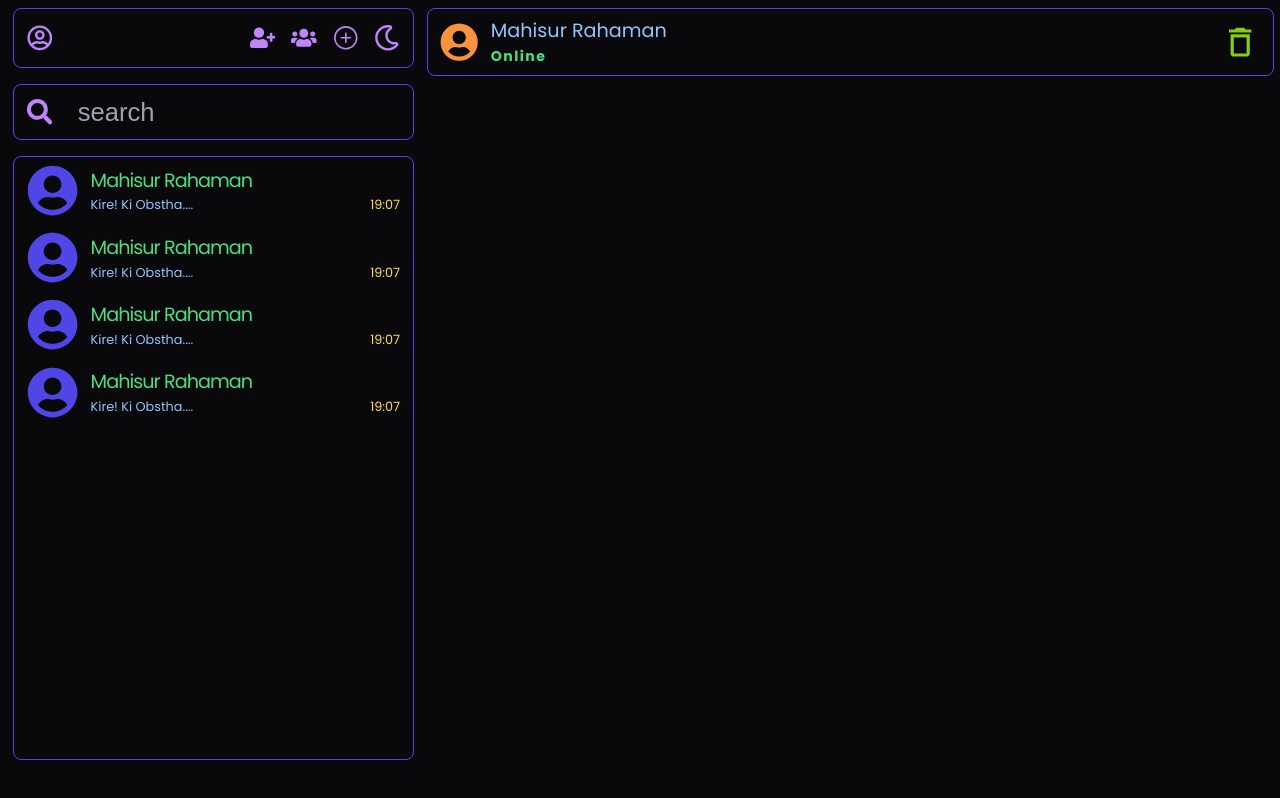
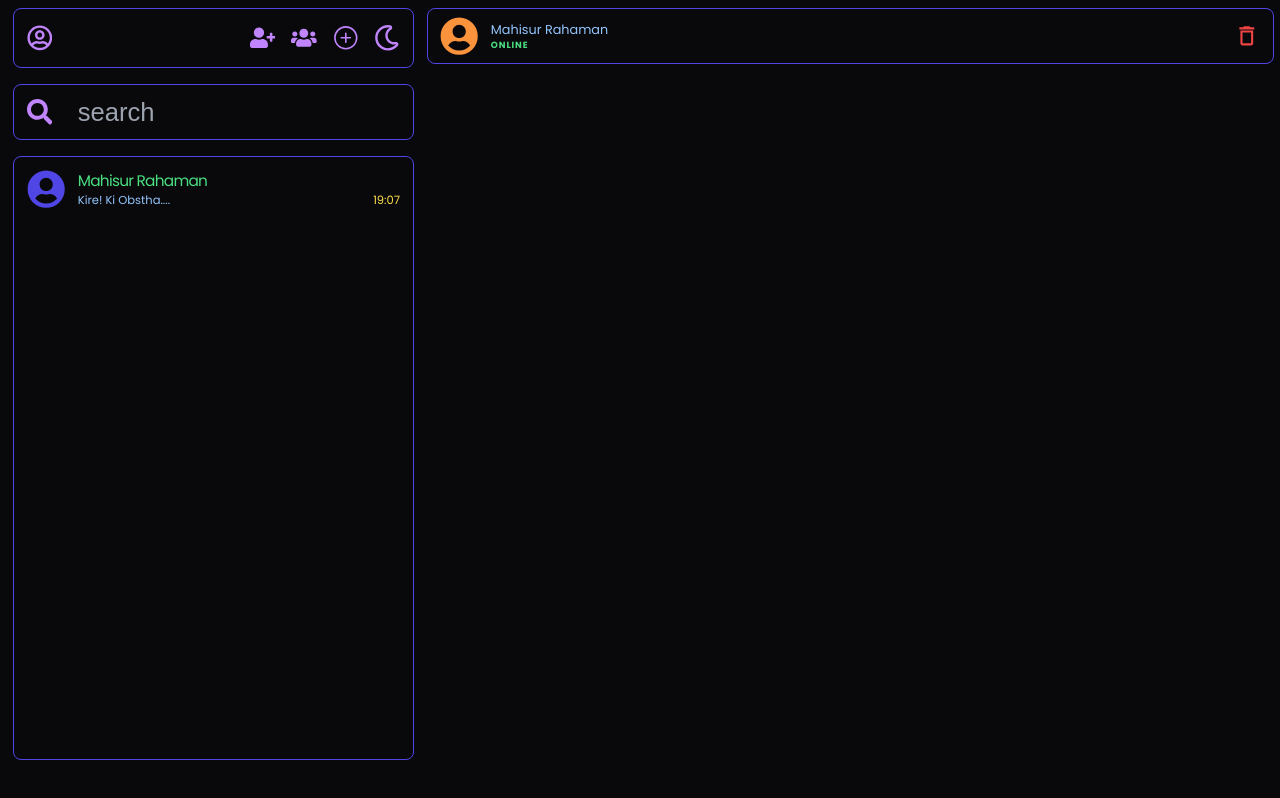
Before and after one commit to mahisurrahman/chat-app-front-end, a React (Vite) app: page / in a window 1280 px wide. Built offline with nearby package versions, Linux system fonts and the light colour scheme; a web font is replaced by a local one.

Commit message:
Made Some Customization

```diff
--- a/src/Components/ChatItems/ChatItems.jsx
+++ b/src/Components/ChatItems/ChatItems.jsx
@@ -2,14 +2,14 @@ import { FaUserCircle } from "react-icons/fa";
 
 const ChatItems = () => {
   return (
-    <div className="duration-700 w-full font-poppins mb-[2vh] hover:text-blue-400 hover:cursor-pointer hover:duration-700">
+    <div className="duration-700 w-full font-poppins mb-[2vh] hover:text-blue-400 hover:cursor-pointer hover:duration-700 py-[0.5vh]">
       <div className="flex items-center gap-[1vw] w-full">
         <div>
-          <FaUserCircle className="text-[4vw] text-indigo-600"></FaUserCircle>
+          <FaUserCircle className="text-[3vw] text-indigo-600"></FaUserCircle>
         </div>
         <div className="w-full">
-          <h1 className="text-[1.5vw] tracking-tighter text-green-400">Mahisur Rahaman</h1>
-          <div className="text-[1vw] flex justify-between">
+          <h1 className="text-[1.2vw] tracking-tighter text-green-400">Mahisur Rahaman</h1>
+          <div className="text-[0.9vw] flex justify-between">
             <p className="text-blue-300">Kire! Ki Obstha....</p>
             <p className="text-yellow-300">19:07</p>
           </div>
--- a/src/Components/SidebarChats/SidebarChats.jsx
+++ b/src/Components/SidebarChats/SidebarChats.jsx
@@ -3,10 +3,7 @@ import ChatItems from "../ChatItems/ChatItems";
 
 const SidebarChats = () => {
    return (
-      <div className="flex-1 mb-[2vh] px-[1vw] py-[1vh] border border-indigo-600 text-zinc-100 rounded-lg text-[2vw] overflow-y-auto max-h-[75.5vh]">
-         <ChatItems></ChatItems>
-         <ChatItems></ChatItems>
-         <ChatItems></ChatItems>
+      <div className="flex-1 mb-[2vh] px-[1vw] py-[1vh] border border-indigo-600 text-zinc-100 rounded-lg overflow-y-auto max-h-[75.5vh]">
          <ChatItems></ChatItems>
       </div>
    );
--- a/src/Components/WorkAreaUserCreds/UserAreaUserCreds.jsx
+++ b/src/Components/WorkAreaUserCreds/UserAreaUserCreds.jsx
@@ -8,12 +8,12 @@ const UserAreaUserCreds = () => {
         <div className="flex gap-3 items-center">
           <FaUserCircle className="text-[3vw] duration-700 hover:cursor-pointer hover:text-green-600 hover:duration-700 text-orange-400"></FaUserCircle>
           <div>
-            <h1 className="text-[1.5vw] text-blue-300">Mahisur Rahaman</h1>
-            <p className="text-[1.1vw] font-bold tracking-widest text-green-400">Online</p>
+            <h1 className="text-[1vw] text-blue-300">Mahisur Rahaman</h1>
+            <p className="text-[0.7vw] uppercase font-bold tracking-widest text-green-400">Online</p>
           </div>
         </div>
         <div>
-         <MdDeleteOutline className="text-[3vw] duration-700 text-lime-500 hover:cursor-pointer hover:text-red-600 hover:duration-700 hover:border-2 hover:rounded-full hover:border-red-600"></MdDeleteOutline>
+         <MdDeleteOutline className="text-[2vw] duration-700 text-red-500 hover:cursor-pointer hover:text-red-600 hover:duration-700 hover:border-2 hover:rounded-full hover:border-red-600"></MdDeleteOutline>
         </div>
       </div>
     </div>
```
